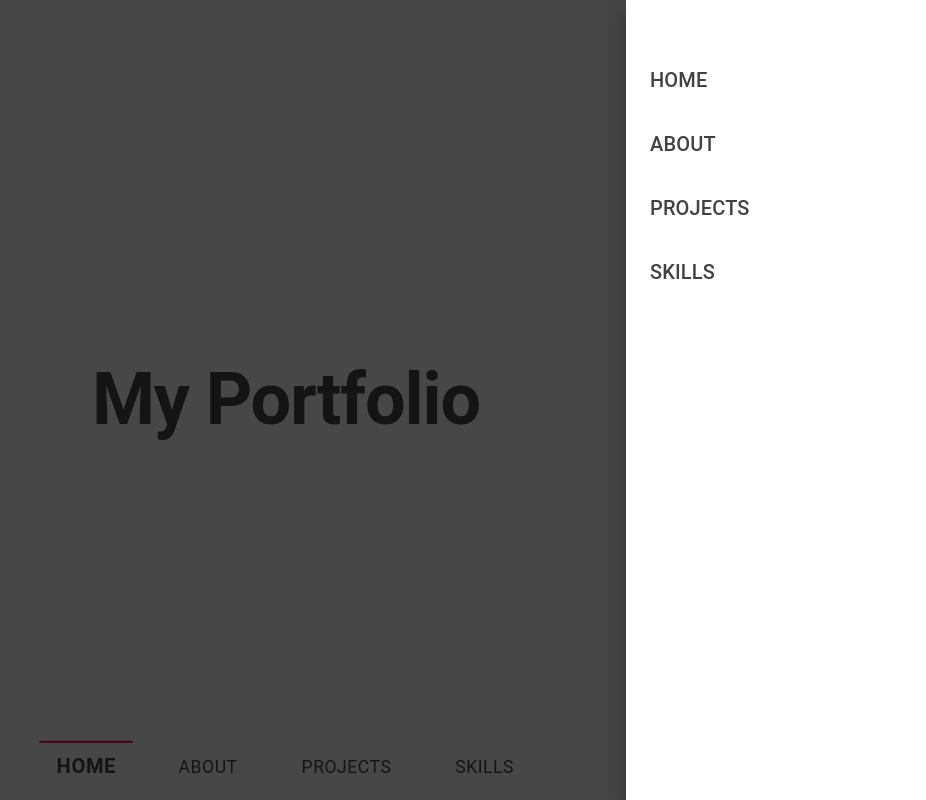
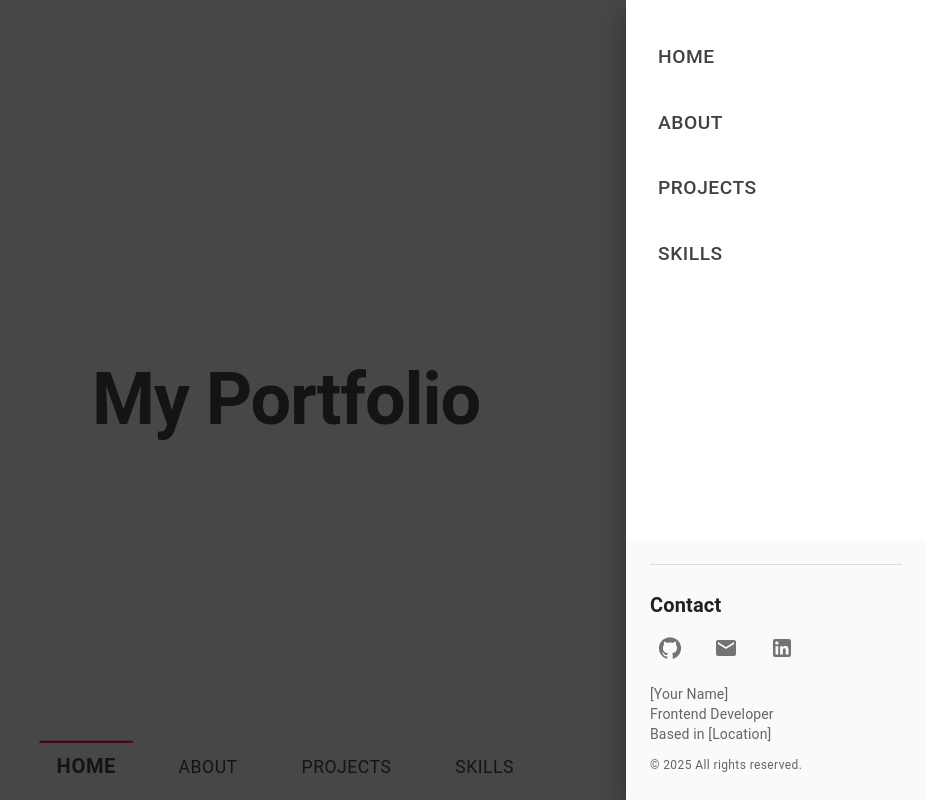
Before and after one commit to Yama9120/my_portfolio, a Next.js app: page / in a window 1280 px wide. Both pictures are taken after a click on the button "menu". Shown: the top 800 px of the page, without its empty margins (354-1280 px from the left). Built offline with nearby package versions, Linux system fonts and the light colour scheme.

Commit message:
feat: contact in side drawer

```diff
--- a/app/components/layout/header.tsx
+++ b/app/components/layout/header.tsx
@@ -10,9 +10,14 @@ import {
     Container,
     Button,
     Stack,
-    Typography
+    Typography,
+    Link,
+    Divider
 } from '@mui/material';
 import MenuIcon from '@mui/icons-material/Menu';
+import GitHubIcon from '@mui/icons-material/GitHub';
+import EmailIcon from '@mui/icons-material/Email';
+import LinkedInIcon from '@mui/icons-material/LinkedIn';
 
 const navItems = [
     { name: 'Home', href: '#hero' },
@@ -98,7 +103,7 @@ export default function Header() {
 
     return (
         <>
-            {/* ハンバーガーメニュー - z-indexとpointer-eventsの調整のみ */}
+            {/* ハンバーガーメニュー */}
             <AppBar
                 position="fixed"
                 sx={{
@@ -141,37 +146,103 @@ export default function Header() {
                     BackdropProps: {
                         sx: {
                             backgroundColor: 'rgba(0, 0, 0, 0.7)',
-                            zIndex: 1400, // ハンバーガーメニューより低く、ナビゲーションより高い
+                            zIndex: 1900, // ハンバーガーメニューより低く設定
                         }
-                    }
+                    },
                 }}
                 sx={{
-                    zIndex: 2100, // ドロワー本体は最前面のまま
+                    zIndex: 2100, // Drawer全体のz-index
                     '& .MuiDrawer-paper': {
-                        zIndex: 2100, // ドロワーのペーパー要素も最前面に
+                        width: '300px',
+                        display: 'flex',
+                        flexDirection: 'column',
+                        justifyContent: 'space-between',
+                        zIndex: 2100, // Drawer本体も同じz-index
                     }
                 }}
             >
-                <Box sx={{ pt: 6, px: 2 }}>
+                {/* メインメニュー */}
+                <Box sx={{ p: 3 }}>
                     {navItems.map((item) => (
                         <Button
                             key={item.name}
-                        href={item.href}
-                        onClick={() => setIsDrawerOpen(false)}
                             fullWidth
+                            onClick={() => {
+                                scrollToSection(item.href);
+                                setIsDrawerOpen(false);
+                            }}
                             sx={{
                                 py: 2,
                                 justifyContent: 'flex-start',
                                 color: 'grey.800',
                                 fontSize: '1.2rem',
+                            }}
+                        >
+                            {item.name}
+                        </Button>
+                    ))}
+                </Box>
+
+                {/* 連絡先情報 */}
+                <Box sx={{ p: 3, bgcolor: 'grey.50' }}>
+                    <Divider sx={{ mb: 3 }} />
+
+                    <Typography variant="h6" gutterBottom sx={{ fontWeight: 'bold' }}>
+                        Contact
+                    </Typography>
+
+                    <Stack direction="row" spacing={2} sx={{ mb: 2 }}>
+                        <IconButton
+                            component={Link}
+                            href="https://github.com/yourusername"
+                            target="_blank"
+                            rel="noopener noreferrer"
+                            aria-label="GitHub"
+                            sx={{
                                 '&:hover': {
-                                backgroundColor: 'rgba(0,0,0,0.05)',
+                                    color: 'primary.main'
                                 }
                             }}
                         >
-                        <Typography variant="h6">{item.name}</Typography>
-                    </Button>
-                ))}
+                            <GitHubIcon />
+                        </IconButton>
+                        <IconButton
+                            component={Link}
+                            href="mailto:your.email@example.com"
+                            aria-label="Email"
+                            sx={{
+                                '&:hover': {
+                                    color: 'primary.main'
+                                }
+                            }}
+                        >
+                            <EmailIcon />
+                        </IconButton>
+                        <IconButton
+                            component={Link}
+                            href="https://linkedin.com/in/yourusername"
+                            target="_blank"
+                            rel="noopener noreferrer"
+                            aria-label="LinkedIn"
+                            sx={{
+                                '&:hover': {
+                                    color: 'primary.main'
+                                }
+                            }}
+                        >
+                            <LinkedInIcon />
+                        </IconButton>
+                    </Stack>
+
+                    <Typography variant="body2" color="text.secondary" sx={{ mb: 1 }}>
+                        [Your Name]<br />
+                        Frontend Developer<br />
+                        Based in [Location]
+                    </Typography>
+
+                    <Typography variant="caption" color="text.secondary">
+                        © {new Date().getFullYear()} All rights reserved.
+                    </Typography>
                 </Box>
             </Drawer>
 
```
Lines whose indentation alone changed are shown as unchanged.
